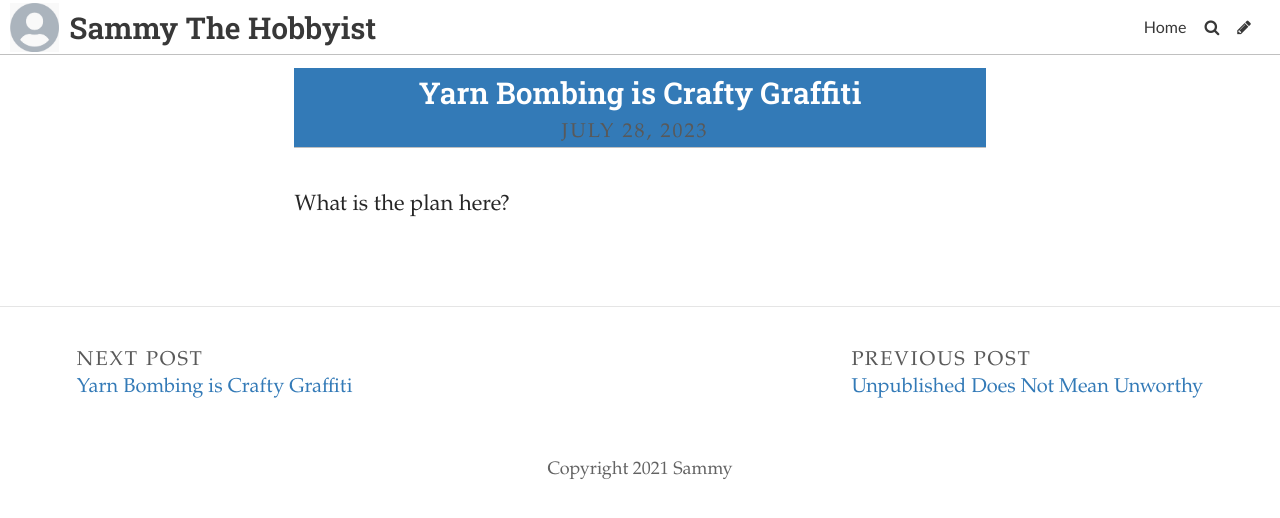
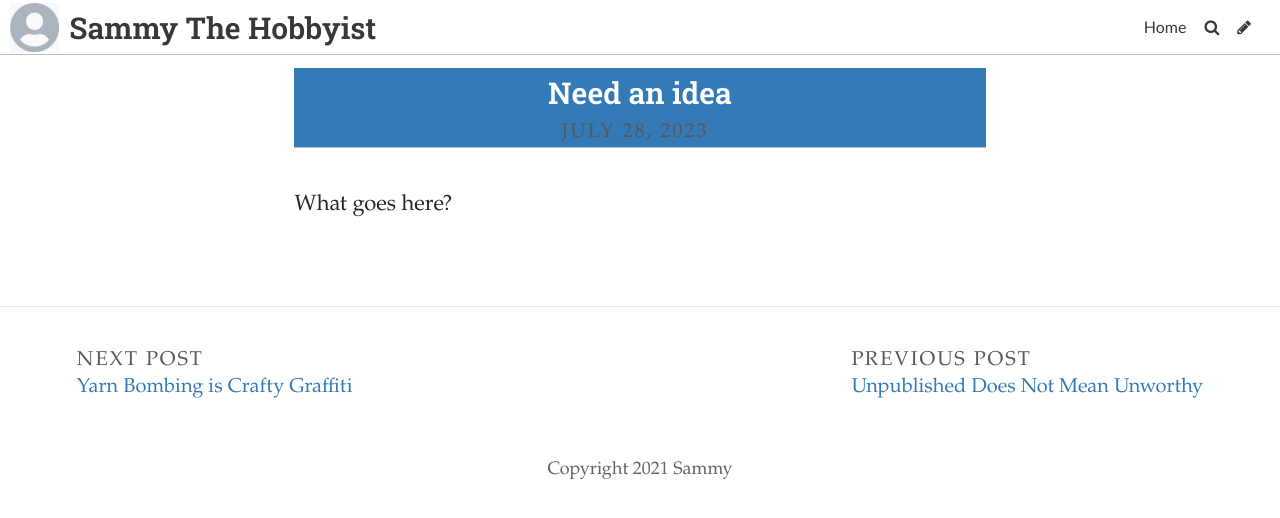
Before and after one commit to SammySpinsAYarn/Blog, a Jekyll site: the page built from _posts/2023-07-31-i-am-behind.md, in a window 1280 px wide. Shown: the top 518 px of the page. Built offline with Jekyll 4.4.1, drawn with Linux system fonts in a browser that asks for light colours; some web fonts are replaced.

Commit message:
Update Post “2023-07-31-i-am-behind”

```diff
--- a/_posts/2023-07-31-i-am-behind.md
+++ b/_posts/2023-07-31-i-am-behind.md
@@ -1,8 +1,8 @@
 ---
 layout: post
-title: Yarn Bombing is Crafty Graffiti
+title: Need an idea
 date: 2023-07-28T13:30:22.630Z
 title_color: "#ffffff"
 comments: false
 ---
-W﻿hat is the plan here?
+W﻿hat goes here?
```
